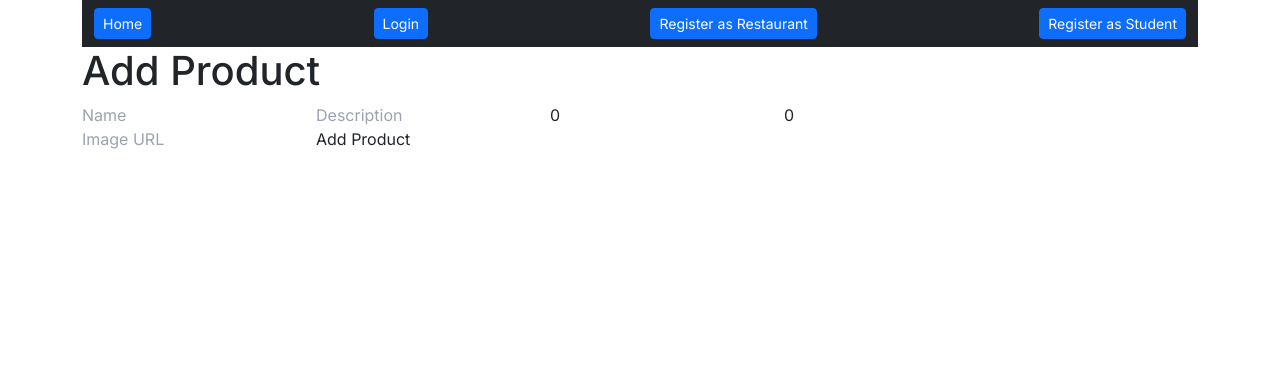
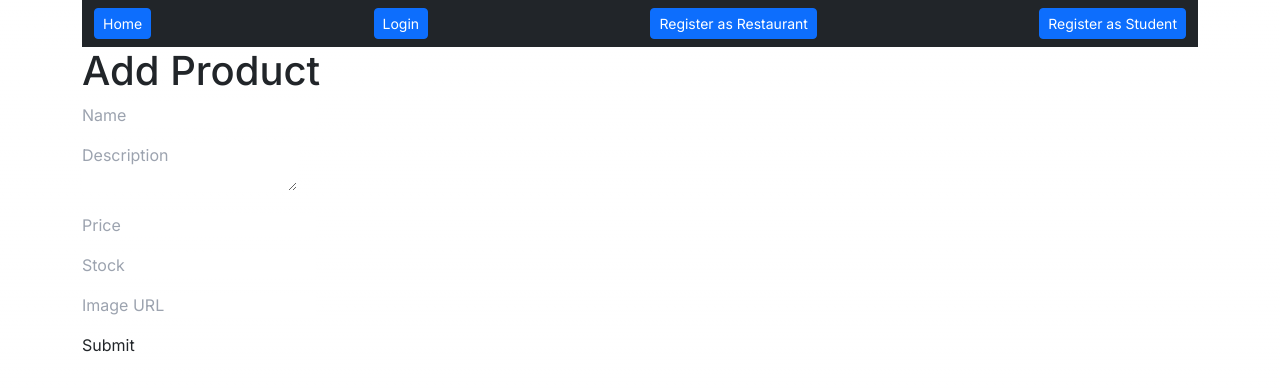
Before and after one commit to DianaLBS/UniLunch_NextJs, a Next.js app: page /products/add in a window 1280 px wide. Shown: the top 390 px of the page. Built offline with nearby package versions, Linux system fonts and the light colour scheme; no server answers.

Commit message:
feat:edit_product_form

```diff
--- a/src/app/products/add/page.tsx
+++ b/src/app/products/add/page.tsx
@@ -2,29 +2,22 @@
 
 import React, { useState } from "react";
 import { useRouter } from "next/navigation";
+import ProductForm from "../../../components/ProductForm";
 import { useAuth } from "../../../context/SessionAuthProvider";
 
 const AddProductPage = () => {
   const { state: authState } = useAuth();
   const router = useRouter();
-  const [name, setName] = useState("");
-  const [description, setDescription] = useState("");
-  const [price, setPrice] = useState(0);
-  const [stock, setStock] = useState(0);
-  const [image, setImage] = useState("");
   const [error, setError] = useState("");
 
-  const handleSubmit = async (e: React.FormEvent<HTMLFormElement>) => {
-    e.preventDefault();
+  const handleSubmit = async (data: {
+    name: string;
+    description: string;
+    price: number;
+    stock: number;
+    image: string;
+  }) => {
     setError("");
-
-    const productData = {
-      name,
-      description,
-      price,
-      stock,
-      image,
-    };
 
     try {
       const response = await fetch(`${process.env.NEXT_PUBLIC_BACKEND_URL}/products`, {
@@ -33,7 +26,7 @@
           "Content-Type": "application/json",
           Authorization: `Bearer ${authState.token}`,
         },
-        body: JSON.stringify(productData),
+        body: JSON.stringify(data),
       });
 
       if (!response.ok) {
@@ -43,51 +36,15 @@
       // Redirigir a la lista de productos después de añadir exitosamente
       router.push("/products/list");
     } catch (err) {
-      setError;
+      setError(err instanceof Error ? err.message : String(err));
     }
   };
 
   return (
     <div>
       <h1>Add Product</h1>
-      <form onSubmit={handleSubmit}>
-        <input
-          type="text"
-          placeholder="Name"
-          value={name}
-          onChange={(e) => setName(e.target.value)}
-          required
-        />
-        <input
-          type="text"
-          placeholder="Description"
-          value={description}
-          onChange={(e) => setDescription(e.target.value)}
-          required
-        />
-        <input
-          type="number"
-          placeholder="Price"
-          value={price}
-          onChange={(e) => setPrice(Number(e.target.value))}
-          required
-        />
-        <input
-          type="number"
-          placeholder="Stock"
-          value={stock}
-          onChange={(e) => setStock(Number(e.target.value))}
-          required
-        />
-        <input
-          type="text"
-          placeholder="Image URL"
-          value={image}
-          onChange={(e) => setImage(e.target.value)}
-        />
-        <button type="submit">Add Product</button>
-        {error && <p>{error}</p>}
-      </form>
+      <ProductForm onSubmit={handleSubmit} />
+      {error && <p>{error}</p>}
     </div>
   );
 };
--- a/src/context/ProductContext.tsx
+++ b/src/context/ProductContext.tsx
@@ -65,7 +65,7 @@
   useEffect(() => {
     // Fetch products from API
     const fetchProducts = async () => {
-      const response = await fetch("${process.env.NEXT_PUBLIC_BACKEND_URL}/products");
+      const response = await fetch(`${process.env.NEXT_PUBLIC_BACKEND_URL}/products`);
       const data = await response.json();
       dispatch({ type: "SET_PRODUCTS", payload: data });
     };
```
